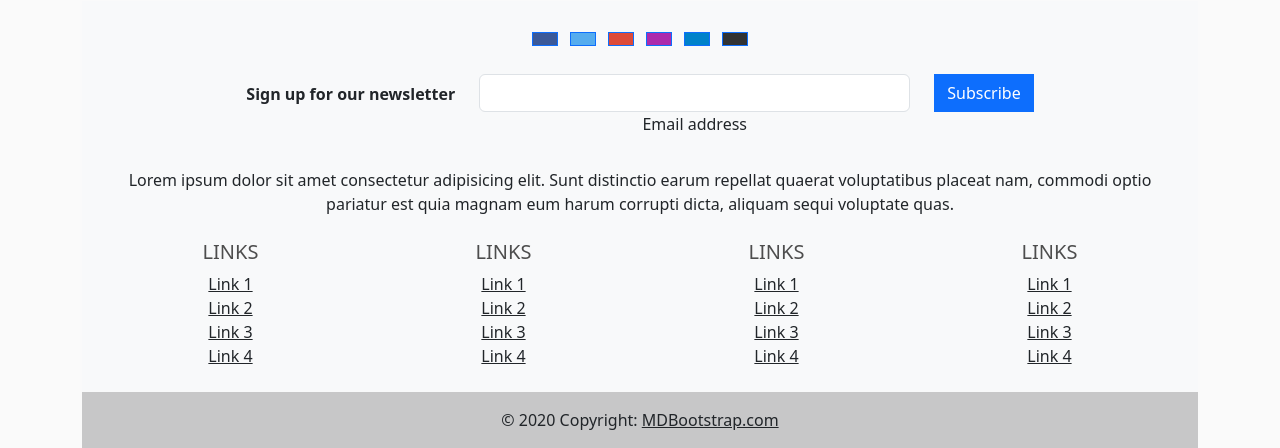
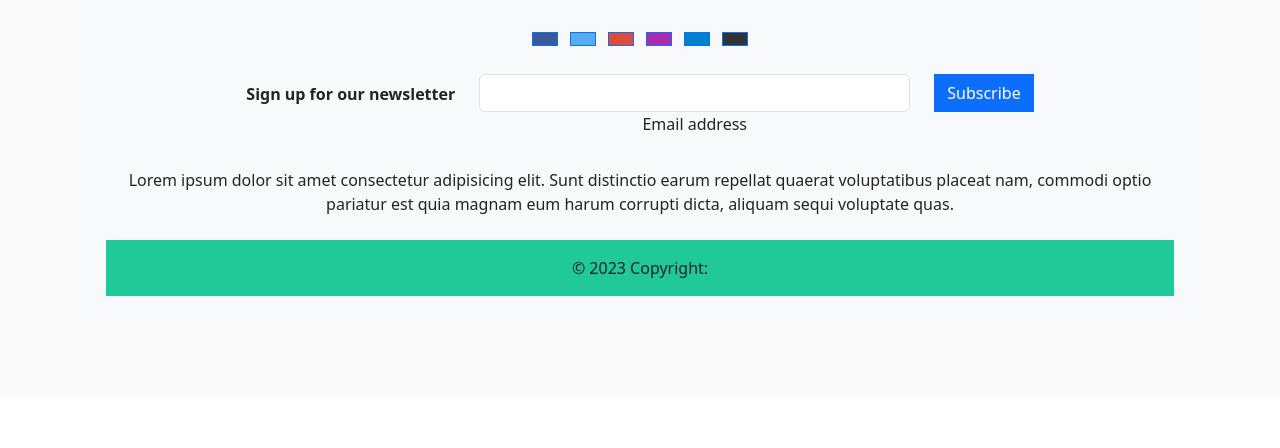
Before and after one commit to boiko88/django-ecommerce, a Django app: page /cart/ in a window 1280 px wide. Shown: the part 402-850 px from the top of the page. After the commit the page ends 698 px from the top, so only its background shows below. Run offline with Django 4.2, Linux system fonts and the light colour scheme.

Commit message:
changed time in the document

```diff
--- a/templates/store/footer.html
+++ b/templates/store/footer.html
@@ -75,106 +75,9 @@
       </section>
       <!-- Section: Text -->
 
-
-      <!-- Section: Links -->
-      <section class="">
-        <!--Grid row-->
-        <div class="row">
-          <!--Grid column-->
-          <div class="col-lg-3 col-md-6 mb-4 mb-md-0">
-            <h5 class="text-uppercase">Links</h5>
-
-            <ul class="list-unstyled mb-0">
-              <li>
-                <a href="#!" class="text-dark">Link 1</a>
-              </li>
-              <li>
-                <a href="#!" class="text-dark">Link 2</a>
-              </li>
-              <li>
-                <a href="#!" class="text-dark">Link 3</a>
-              </li>
-              <li>
-                <a href="#!" class="text-dark">Link 4</a>
-              </li>
-            </ul>
-          </div>
-          <!--Grid column-->
-
-          <!--Grid column-->
-          <div class="col-lg-3 col-md-6 mb-4 mb-md-0">
-            <h5 class="text-uppercase">Links</h5>
-
-            <ul class="list-unstyled mb-0">
-              <li>
-                <a href="#!" class="text-dark">Link 1</a>
-              </li>
-              <li>
-                <a href="#!" class="text-dark">Link 2</a>
-              </li>
-              <li>
-                <a href="#!" class="text-dark">Link 3</a>
-              </li>
-              <li>
-                <a href="#!" class="text-dark">Link 4</a>
-              </li>
-            </ul>
-          </div>
-          <!--Grid column-->
-
-          <!--Grid column-->
-          <div class="col-lg-3 col-md-6 mb-4 mb-md-0">
-            <h5 class="text-uppercase">Links</h5>
-
-            <ul class="list-unstyled mb-0">
-              <li>
-                <a href="#!" class="text-dark">Link 1</a>
-              </li>
-              <li>
-                <a href="#!" class="text-dark">Link 2</a>
-              </li>
-              <li>
-                <a href="#!" class="text-dark">Link 3</a>
-              </li>
-              <li>
-                <a href="#!" class="text-dark">Link 4</a>
-              </li>
-            </ul>
-          </div>
-          <!--Grid column-->
-
-          <!--Grid column-->
-          <div class="col-lg-3 col-md-6 mb-4 mb-md-0">
-            <h5 class="text-uppercase">Links</h5>
-
-            <ul class="list-unstyled mb-0">
-              <li>
-                <a href="#!" class="text-dark">Link 1</a>
-              </li>
-              <li>
-                <a href="#!" class="text-dark">Link 2</a>
-              </li>
-              <li>
-                <a href="#!" class="text-dark">Link 3</a>
-              </li>
-              <li>
-                <a href="#!" class="text-dark">Link 4</a>
-              </li>
-            </ul>
-          </div>
-          <!--Grid column-->
-        </div>
-        <!--Grid row-->
-      </section>
-      <!-- Section: Links -->
-
-    </div>
-    <!-- Grid container -->
-
     <!-- Copyright -->
-    <div class="text-center p-3" style="background-color: rgba(0, 0, 0, 0.2)">
-      © 2020 Copyright:
-      <a class="text-dark" href="https://mdbootstrap.com/">MDBootstrap.com</a>
+    <div class="text-center p-3" style="background-color: #20c997">
+      © 2023 Copyright:
     </div>
     <!-- Copyright -->
 
```
